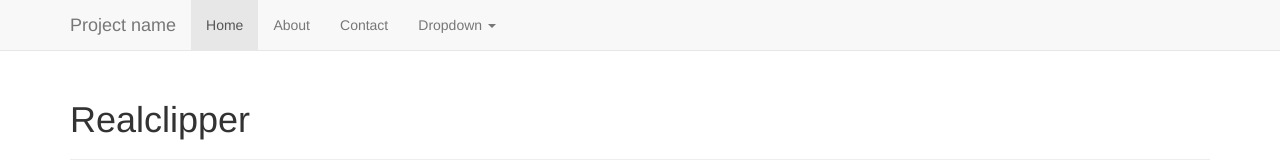
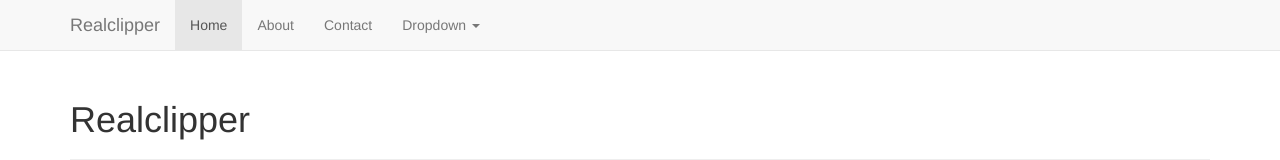
Before and after one commit to SudoQ/realclipper, a plain HTML site: page web/assets/index.html in a window 1280 px wide. Shown: the top 160 px of the page. Drawn offline with nearby package versions, Linux system fonts and the light colour scheme.

Commit message:
Updated project name in header

```diff
--- a/web/assets/index.html
+++ b/web/assets/index.html
@@ -40,7 +40,7 @@
             <span class="icon-bar"></span>
             <span class="icon-bar"></span>
           </button>
-          <a class="navbar-brand" href="#">Project name</a>
+          <a class="navbar-brand" href="#">Realclipper</a>
         </div>
         <div id="navbar" class="collapse navbar-collapse">
           <ul class="nav navbar-nav">
```
